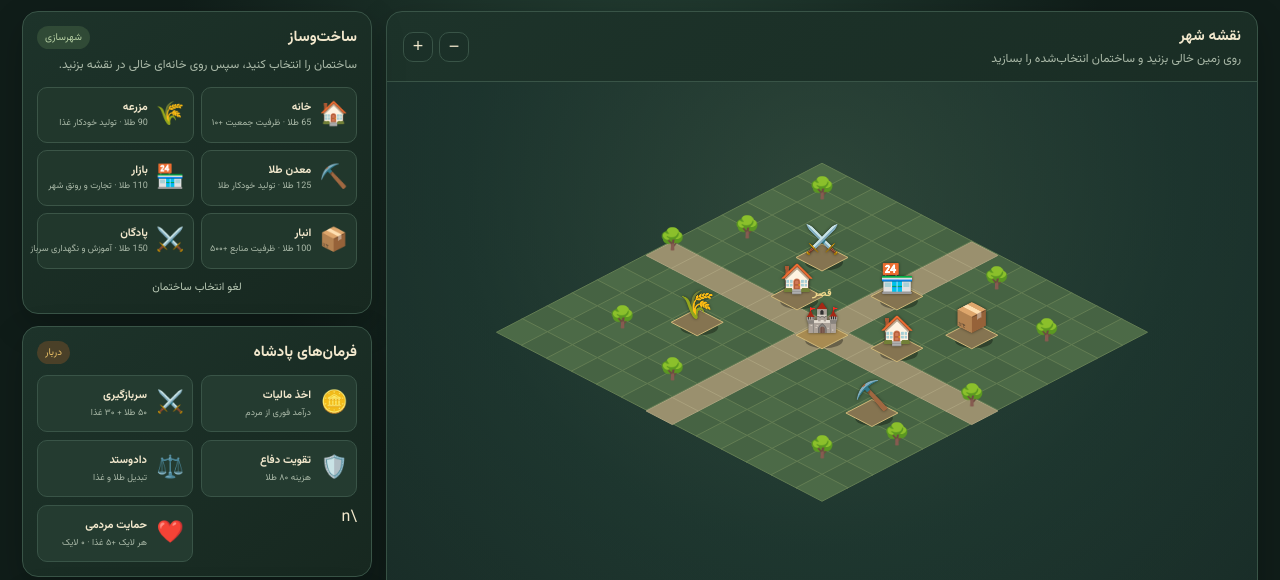
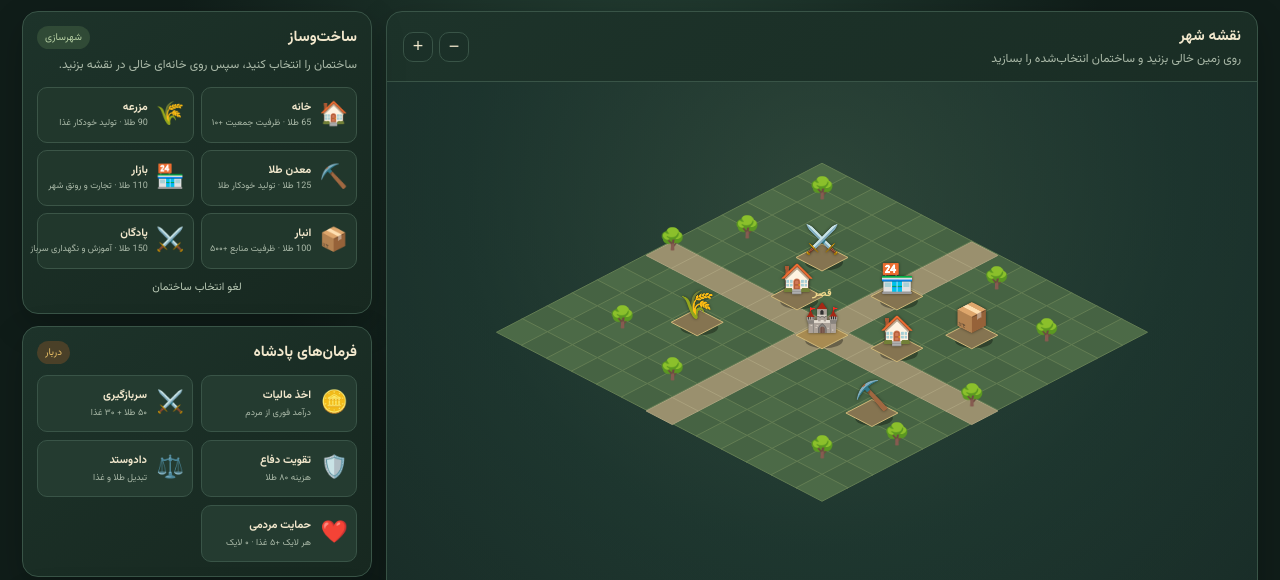
Before and after one commit to alighavedl990-art/seljuk-kingdom, a plain HTML site: page index.html in a window 1280 px wide. Shown: the part 163-743 px from the top of the page. Drawn offline with Linux system fonts and the light colour scheme.

Commit message:
Repair HTML separator for likes button

```diff
--- a/index.html
+++ b/index.html
@@ -40,7 +40,8 @@
             <button id="taxBtn"><span>🪙</span><b>اخذ مالیات</b><small>درآمد فوری از مردم</small></button>
             <button id="recruitBtn"><span>⚔️</span><b>سربازگیری</b><small>۵۰ طلا + ۳۰ غذا</small></button>
             <button id="defendBtn"><span>🛡️</span><b>تقویت دفاع</b><small>هزینه ۸۰ طلا</small></button>
-            <button id="marketBtn"><span>⚖️</span><b>دادوستد</b><small>تبدیل طلا و غذا</small></button>\n            <button id="likeBtn"><span>❤️</span><b>حمایت مردمی</b><small>هر لایک +۵ غذا · <span id="likesCount">۰</span> لایک</small></button>
+            <button id="marketBtn"><span>⚖️</span><b>دادوستد</b><small>تبدیل طلا و غذا</small></button>
+            <button id="likeBtn"><span>❤️</span><b>حمایت مردمی</b><small>هر لایک +۵ غذا · <span id="likesCount">۰</span> لایک</small></button>
           </div>
         </section>
         <section class="card status-card">
```
